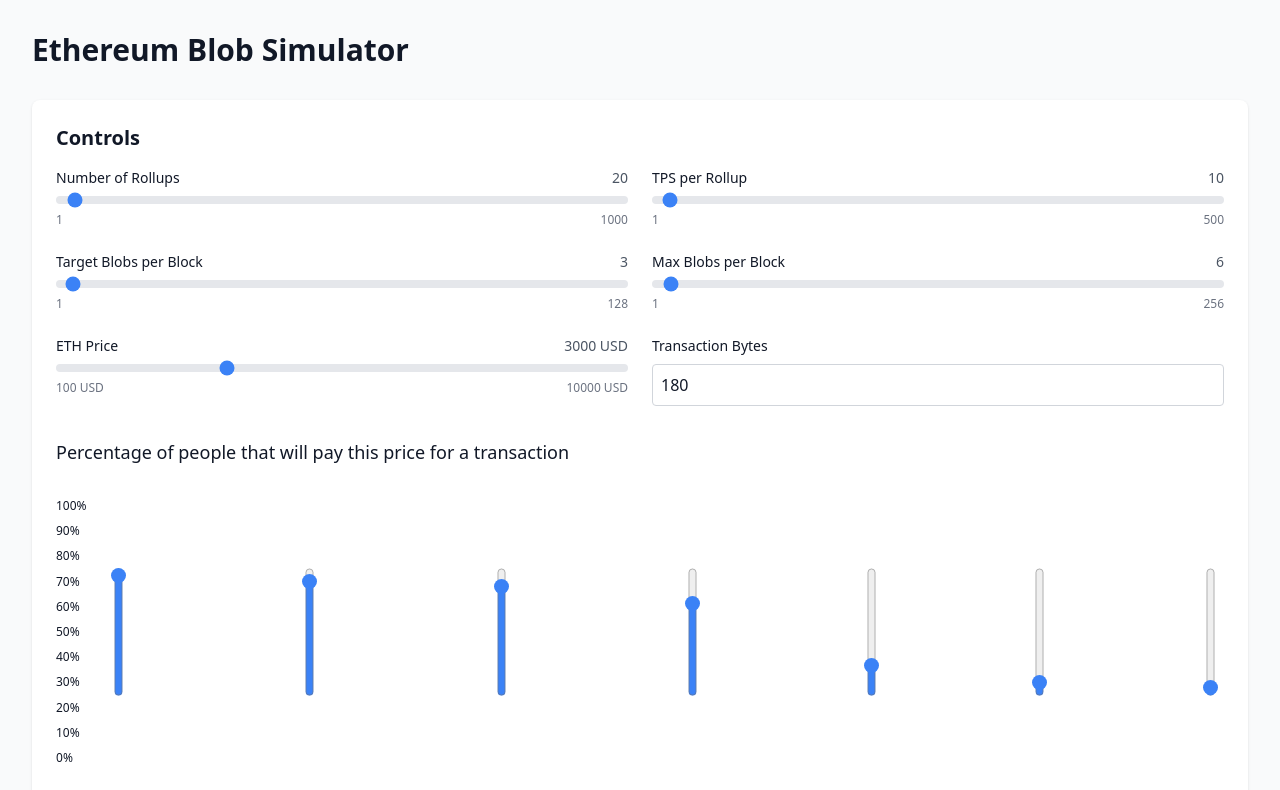
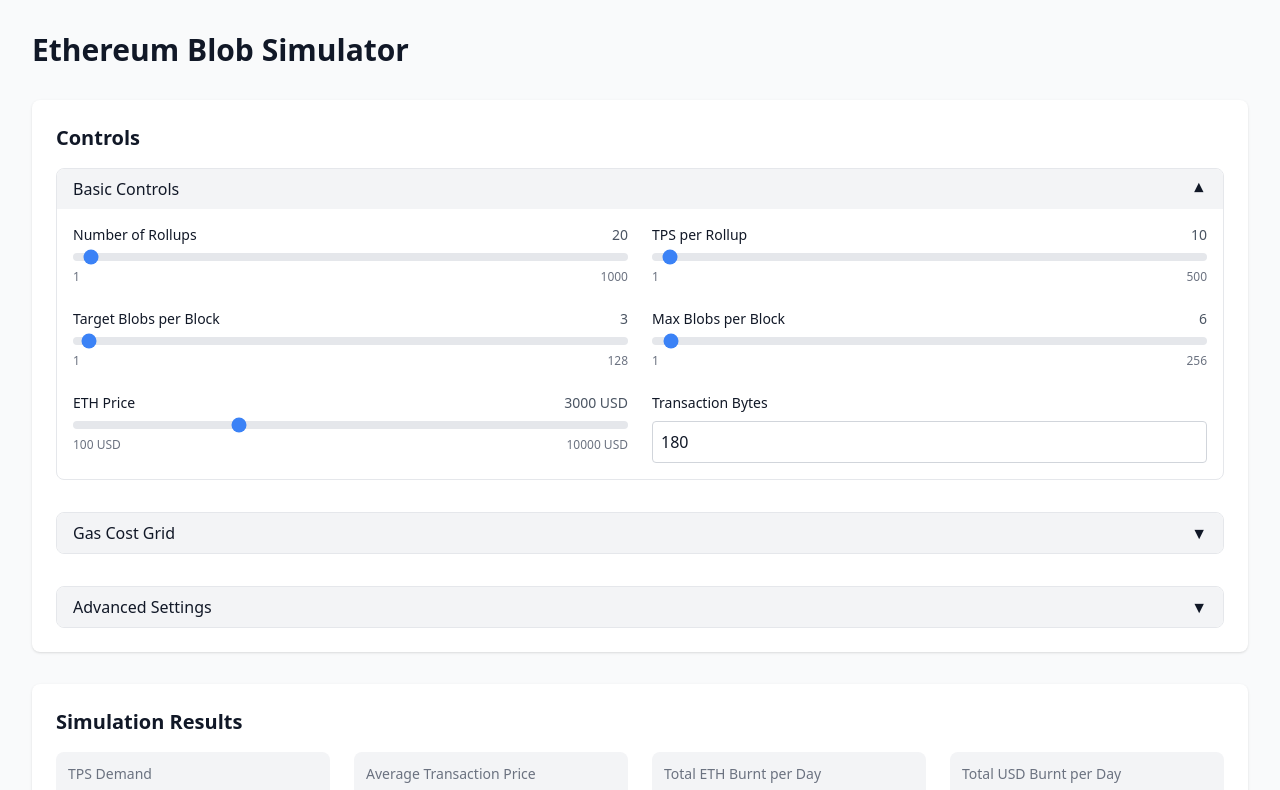
Before and after one commit to blue-yard/ethereum-blob-simulator, a React (Vite) app: page / in a window 1280 px wide. Shown: the top 790 px of the page. Built offline with nearby package versions, Linux system fonts and the light colour scheme.

Commit message:
Make controls expandable, show only basic controls by default, add insane mode that bumps up the max settings

```diff
--- a/src/components/Controls.tsx
+++ b/src/components/Controls.tsx
@@ -1,19 +1,54 @@
 import { useStore } from '../store'
 import { Slider } from './Slider'
 import { GasCostGrid } from './GasCostGrid'
+import { useState } from 'react'
 
 export function Controls() {
   const { controls, setControl } = useStore()
+  const [isInsaneMode, setIsInsaneMode] = useState(false)
+  const [isBasicControlsOpen, setIsBasicControlsOpen] = useState(true)
+  const [isGasCostGridOpen, setIsGasCostGridOpen] = useState(false)
+  const [isInsaneModeOpen, setIsInsaneModeOpen] = useState(false)
+
+  const getMaxValue = (control: string) => {
+    if (!isInsaneMode) {
+      return {
+        rollupCount: 1000,
+        tpsPerRollup: 500,
+        targetBlobsPerBlock: 128,
+        maxBlobsPerBlock: 256,
+        ethPrice: 10000,
+      }[control] || 1000
+    }
+
+    return {
+      rollupCount: 1000,
+      tpsPerRollup: 1000,
+      targetBlobsPerBlock: 4096,
+      maxBlobsPerBlock: 8192,
+      ethPrice: 100000,
+    }[control] || 1000
+  }
 
   return (
     <div className="space-y-8">
-      <div className="grid grid-cols-1 md:grid-cols-2 gap-6">
+      <div className="border rounded-lg overflow-hidden">
+        <button
+          onClick={() => setIsBasicControlsOpen(!isBasicControlsOpen)}
+          className="w-full px-4 py-2 text-left bg-gray-100 dark:bg-gray-700 hover:bg-gray-200 dark:hover:bg-gray-600 flex justify-between items-center"
+        >
+          <span className="font-medium">Basic Controls</span>
+          <span className="transform transition-transform duration-200" style={{ transform: isBasicControlsOpen ? 'rotate(180deg)' : 'none' }}>▼</span>
+        </button>
+
+        {isBasicControlsOpen && (
+          <div className="p-4 grid grid-cols-1 md:grid-cols-2 gap-6">
             <Slider
               label="Number of Rollups"
               value={controls.rollupCount}
               onChange={(value) => setControl('rollupCount', value)}
               min={1}
-          max={1000}
+              max={getMaxValue('rollupCount')}
             />
 
             <Slider
@@ -21,7 +56,7 @@ export function Controls() {
               value={controls.tpsPerRollup}
               onChange={(value) => setControl('tpsPerRollup', value)}
               min={1}
-          max={500}
+              max={getMaxValue('tpsPerRollup')}
             />
 
             <Slider
@@ -29,7 +64,7 @@ export function Controls() {
               value={controls.targetBlobsPerBlock}
               onChange={(value) => setControl('targetBlobsPerBlock', value)}
               min={1}
-          max={128}
+              max={getMaxValue('targetBlobsPerBlock')}
             />
 
             <Slider
@@ -37,7 +72,7 @@ export function Controls() {
               value={controls.maxBlobsPerBlock}
               onChange={(value) => setControl('maxBlobsPerBlock', value)}
               min={1}
-          max={256}
+              max={getMaxValue('maxBlobsPerBlock')}
             />
 
             <Slider
@@ -45,7 +80,7 @@ export function Controls() {
               value={controls.ethPrice}
               onChange={(value) => setControl('ethPrice', value)}
               min={100}
-          max={10000}
+              max={getMaxValue('ethPrice')}
               step={100}
               unit="USD"
             />
@@ -62,7 +97,47 @@ export function Controls() {
               />
             </div>
           </div>
+        )}
+      </div>
+
+      <div className="border rounded-lg overflow-hidden">
+        <button
+          onClick={() => setIsGasCostGridOpen(!isGasCostGridOpen)}
+          className="w-full px-4 py-2 text-left bg-gray-100 dark:bg-gray-700 hover:bg-gray-200 dark:hover:bg-gray-600 flex justify-between items-center"
+        >
+          <span className="font-medium">Gas Cost Grid</span>
+          <span className="transform transition-transform duration-200" style={{ transform: isGasCostGridOpen ? 'rotate(180deg)' : 'none' }}>▼</span>
+        </button>
+
+        {isGasCostGridOpen && (
+          <div className="p-4">
             <GasCostGrid />
+          </div>
+        )}
+      </div>
+
+      <div className="border rounded-lg overflow-hidden">
+        <button
+          onClick={() => setIsInsaneModeOpen(!isInsaneModeOpen)}
+          className="w-full px-4 py-2 text-left bg-gray-100 dark:bg-gray-700 hover:bg-gray-200 dark:hover:bg-gray-600 flex justify-between items-center"
+        >
+          <span className="font-medium">Advanced Settings</span>
+          <span className="transform transition-transform duration-200" style={{ transform: isInsaneModeOpen ? 'rotate(180deg)' : 'none' }}>▼</span>
+        </button>
+
+        {isInsaneModeOpen && (
+          <div className="p-4">
+            <button
+              onClick={() => setIsInsaneMode(!isInsaneMode)}
+              className="w-full bg-red-600 hover:bg-red-700 text-white font-bold py-3 px-6 rounded-lg shadow-lg transform transition-all duration-200 hover:scale-105 active:scale-95 border-2 border-red-400 hover:border-red-500"
+            >
+              <div className="flex items-center justify-center gap-2">
+                <span className="text-xl">🔥 INSANE MODE {isInsaneMode ? 'ON' : 'OFF'} 🔥</span>
+              </div>
+            </button>
+          </div>
+        )}
+      </div>
     </div>
   )
 }
```
Lines whose indentation alone changed are shown as unchanged.
